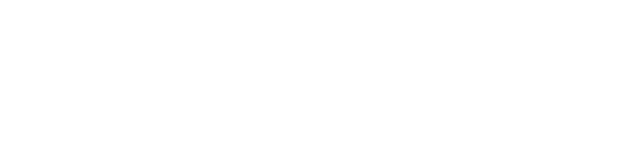
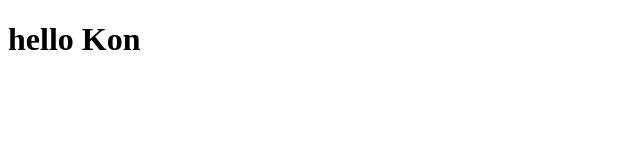
Before and after one commit to madinajorobekova/lesson1, a plain HTML site: page index.html in a window 1280 px wide. Shown: the whole page, without its empty margins (0-640 px from the left). Drawn offline with Linux system fonts and the light colour scheme.

Commit message:
add hello

```diff
--- a/index.html
+++ b/index.html
@@ -6,6 +6,8 @@
     <title>Document</title>
 </head>
 <body>
-
+    <div>
+        <h1>hello Kon</h1>
+    </div>
 </body>
 </html>
```
